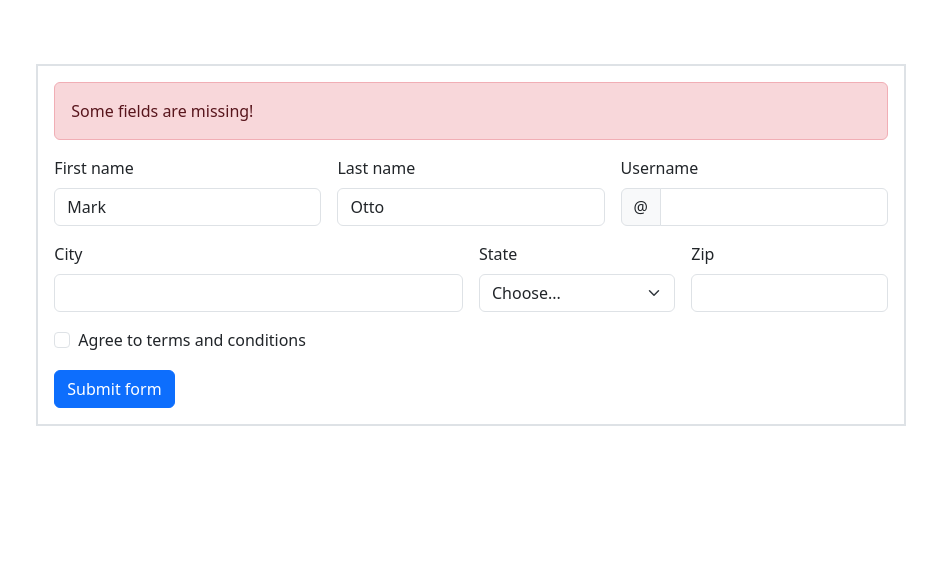
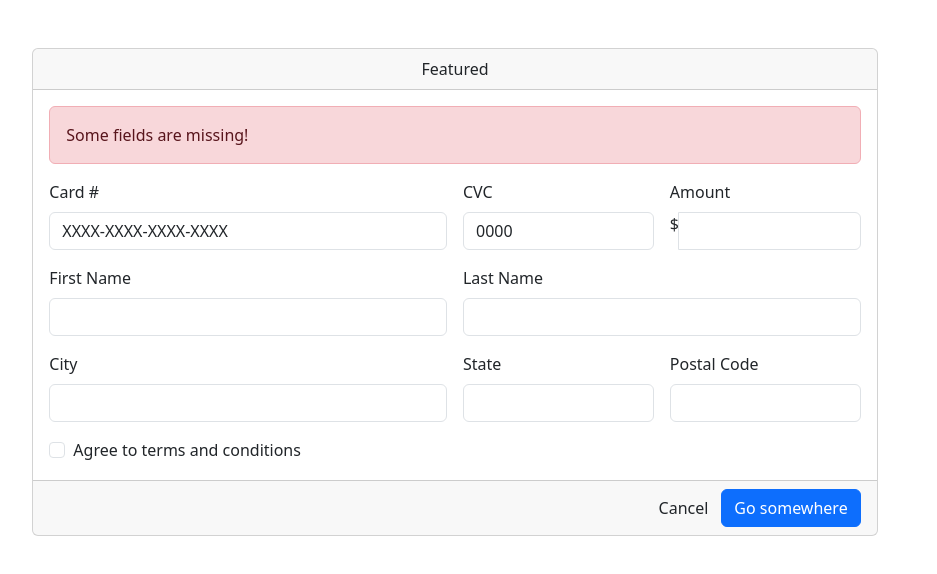
Before and after one commit to 4GeeksAcademy/form-bootstrap-v2, a plain HTML site: page index.html in a window 1280 px wide. Shown: the whole page, without its empty margins (185-1122 px from the left). Drawn offline with nearby package versions, Linux system fonts and the light colour scheme.

Commit message:
total redesing

```diff
--- a/index.html
+++ b/index.html
@@ -1,93 +1,171 @@
 <!DOCTYPE html>
 <html lang="en">
   <head>
-    <meta charset="UTF-8">
-    <meta name="viewport" content="width=device-width, initial-scale=1.0">
+    <meta charset="UTF-8" />
+    <meta name="viewport" content="width=device-width, initial-scale=1.0" />
     <title>Bootstrap demo</title>
-    <link href="https://cdn.jsdelivr.net/npm/bootstrap@5.3.0/dist/css/bootstrap.min.css" rel="stylesheet" integrity="sha384-9ndCyUaIbzAi2FUVXJi0CjmCapSmO7SnpJef0486qhLnuZ2cdeRhO02iuK6FUUVM" crossorigin="anonymous">
-    <link rel="stylesheet" href="https://cdn.jsdelivr.net/npm/bootstrap-icons@1.10.5/font/bootstrap-icons.css">
+    <link
+      href="https://cdn.jsdelivr.net/npm/bootstrap@5.3.0/dist/css/bootstrap.min.css"
+      rel="stylesheet"
+      integrity="sha384-9ndCyUaIbzAi2FUVXJi0CjmCapSmO7SnpJef0486qhLnuZ2cdeRhO02iuK6FUUVM"
+      crossorigin="anonymous"
+    />
+    <link
+      rel="stylesheet"
+      href="https://cdn.jsdelivr.net/npm/bootstrap-icons@1.10.5/font/bootstrap-icons.css"
+    />
 
-
-    <link rel="stylesheet" href="style.css">
+    <link rel="stylesheet" href="style.css" />
   </head>
   <body>
 
-
-    <br>
-    <br>
+    <br />
+    <br />
 
     <div class="row">
       <div class="col-2"></div>
 
-        <div class="col-8 border border-2 m-3 p-3">
-
+      <div class="col-8">
+        <div class="card">
+          <div class="card-header text-center">Featured</div>
+          <div class="card-body">
             <div class="alert alert-danger" role="alert">
               Some fields are missing!
             </div>
 
+
+
             <form class="row g-3">
-
-                <div class="col-md-4">
-                  <label for="validationDefault01" class="form-label">First name</label>
-                  <input type="text" class="form-control" id="validationDefault01" value="Mark" required>
+              <div class="col-md-6">
+                <label for="validationDefault01" class="form-label">Card #</label>
+                <input
+                  type="text"
+                  class="form-control"
+                  id="validationDefault01"
+                  value="XXXX-XXXX-XXXX-XXXX"
+                  required
+                />
               </div>
 
-                <div class="col-md-4">
-                  <label for="validationDefault02" class="form-label">Last name</label>
-                  <input type="text" class="form-control" id="validationDefault02" value="Otto" required>
+              <div class="col-md-3">
+                <label for="validationDefault02" class="form-label">CVC</label>
+                <input
+                  type="text"
+                  class="form-control"
+                  id="validationDefault02"
+                  value="0000"
+                  required
+                />
               </div>
 
-                <div class="col-md-4">
-                  <label for="validationDefaultUsername" class="form-label">Username</label>
+              <div class="col-md-3">
+
+                <label for="validationDefaultUsername" class="form-label">Amount</label>
                 <div class="input-group">
-                    <span class="input-group-text" id="inputGroupPrepend2">@</span>
-                    <input type="text" class="form-control" id="validationDefaultUsername" aria-describedby="inputGroupPrepend2" required>
+                  <span> $ </span>
+                  <input
+                    type="text"
+                    class="form-control"
+                    id="validationDefaultUsername"
+                    aria-describedby="inputGroupPrepend2"
+                    required
+                  />
                 </div>
+              </div>
+
+
+
+
+
+              <div class="col-md-6">
+                <label for="validationDefault03" class="form-label">First Name</label>
+                <input
+                  type="text"
+                  class="form-control"
+                  id="validationDefault03"
+                  required
+                />
+              </div>
+
+              <div class="col-md-6">
+                <label for="validationDefault03" class="form-label">Last Name</label>
+                <input
+                  type="text"
+                  class="form-control"
+                  id="validationDefault03"
+                  required
+                />
               </div>
 
               <div class="col-md-6">
                 <label for="validationDefault03" class="form-label">City</label>
-                  <input type="text" class="form-control" id="validationDefault03" required>
+                <input
+                  type="text"
+                  class="form-control"
+                  id="validationDefault03"
+                  required
+                />
+              </div>
+
+
+
+
+
+
+              <div class="col-md-3">
+                <label for="validationDefault05" class="form-label">State</label>
+                <input
+                  type="text"
+                  class="form-control"
+                  id="validationDefault05"
+                  required
+                />
               </div>
 
               <div class="col-md-3">
-                  <label for="validationDefault04" class="form-label">State</label>
-                  <select class="form-select" id="validationDefault04" required>
-                    <option selected disabled value="">Choose...</option>
-                    <option>...</option>
-                  </select>
+                <label for="validationDefault05" class="form-label">Postal Code</label>
+                <input
+                  type="text"
+                  class="form-control"
+                  id="validationDefault05"
+                  required
+                />
               </div>
 
-                <div class="col-md-3">
-                  <label for="validationDefault05" class="form-label">Zip</label>
-                  <input type="text" class="form-control" id="validationDefault05" required>
-                </div>
 
               <div class="col-12">
                 <div class="form-check">
-                    <input class="form-check-input" type="checkbox" value="" id="invalidCheck2" required>
+                  <input
+                    class="form-check-input"
+                    type="checkbox"
+                    value=""
+                    id="invalidCheck2"
+                    required
+                  />
                   <label class="form-check-label" for="invalidCheck2">
                     Agree to terms and conditions
                   </label>
                 </div>
               </div>
 
-                <div class="col-12">
-                  <button class="btn btn-primary" type="submit">Submit form</button>
+            </form>
           </div>
-
-              </form>
-
+          <div
+            class="card-footer text-body-secondary d-flex justify-content-end">
+            <a href="#" class="btn btn-">Cancel</a>
+            <a href="#" class="btn btn-primary">Go somewhere</a>
+          </div>
+        </div>
 
       </div>
 
       <div class="col-2"></div>
     </div>
 
-
-
-
-
-      <script src="https://cdn.jsdelivr.net/npm/bootstrap@5.3.0/dist/js/bootstrap.bundle.min.js" integrity="sha384-geWF76RCwLtnZ8qwWowPQNguL3RmwHVBC9FhGdlKrxdiJJigb/j/68SIy3Te4Bkz" crossorigin="anonymous"></script>
+    <script
+      src="https://cdn.jsdelivr.net/npm/bootstrap@5.3.0/dist/js/bootstrap.bundle.min.js"
+      integrity="sha384-geWF76RCwLtnZ8qwWowPQNguL3RmwHVBC9FhGdlKrxdiJJigb/j/68SIy3Te4Bkz"
+      crossorigin="anonymous"
+    ></script>
   </body>
 </html>
```
Lines whose indentation alone changed are shown as unchanged.
